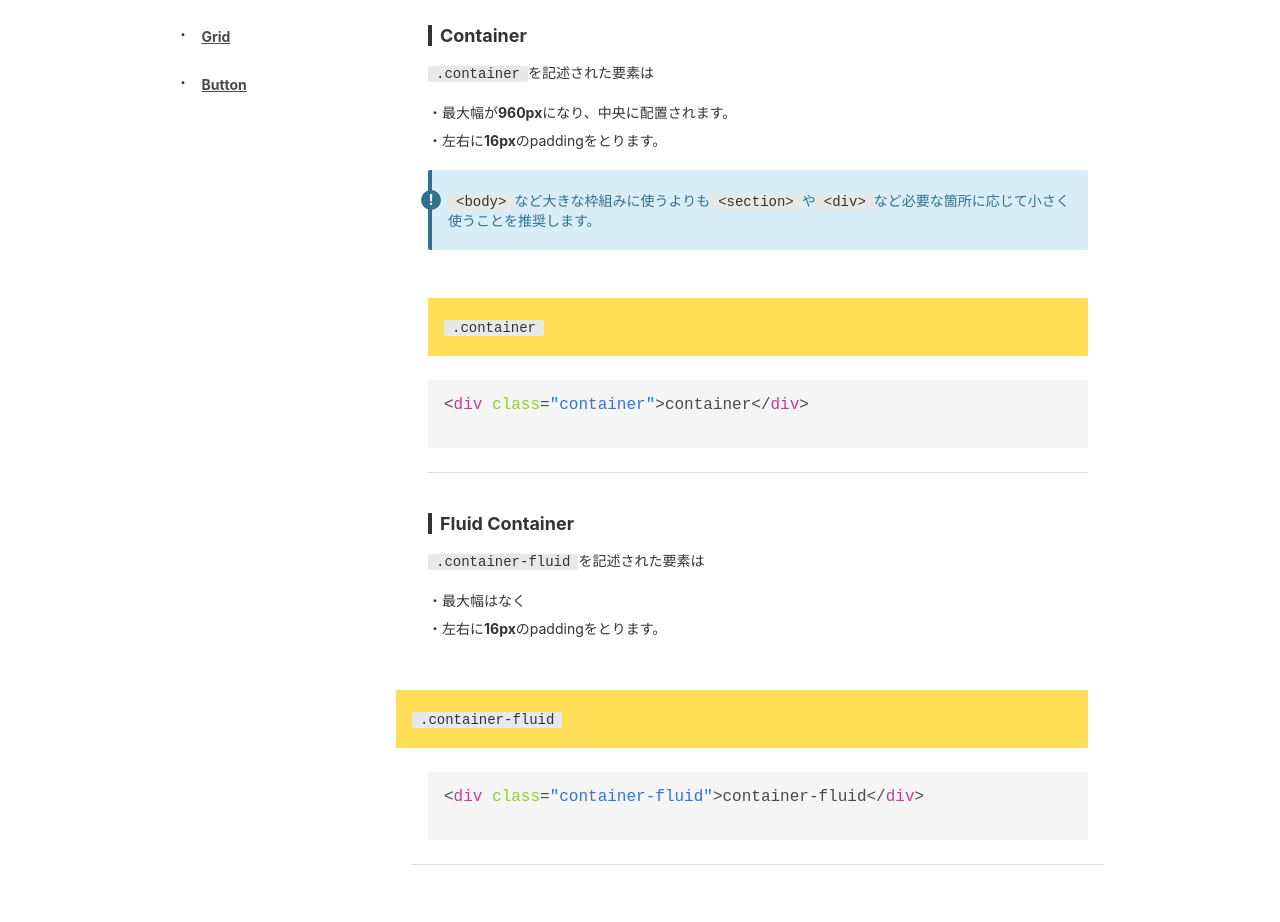
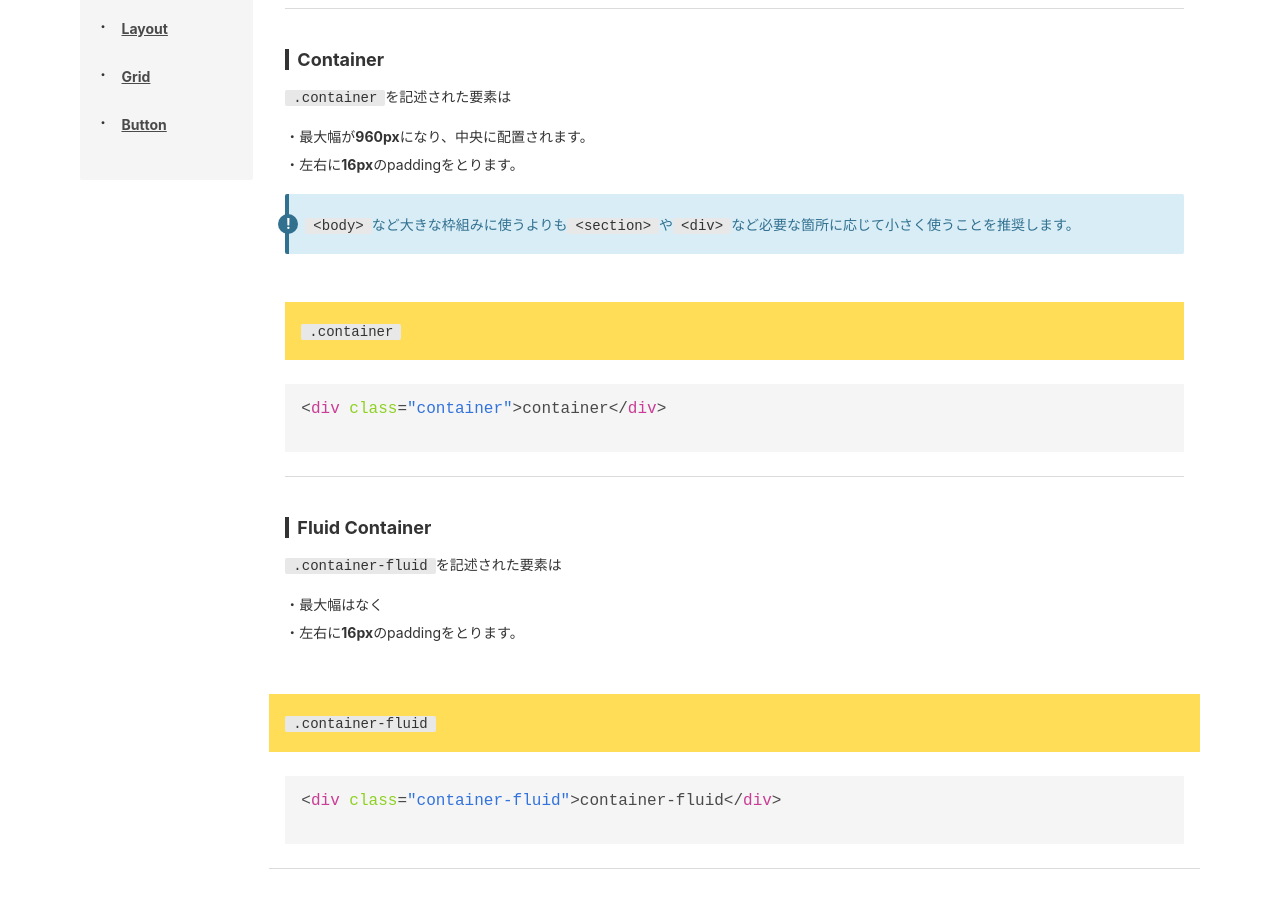
Before and after one commit to leadi/izanagi, a website: page demo/index.html in a window 1280 px wide. Shown: the part 156-1078 px from the top of the page. Drawn offline with Linux system fonts and the light colour scheme.

Commit message:
fix document, container

```diff
--- a/assets/components/_container.scss
+++ b/assets/components/_container.scss
@@ -6,9 +6,8 @@
 		margin-left: auto;
 		padding-right: 16px;
 		padding-left: 16px;
-		.container-fluid {
-			margin-right: -16px;
-			margin-left: -16px;
+		@include over($desktop) {
+			max-width: 1152px;
 		}
 	}
 	.container-fluid {
--- a/demo/css/style-docs.css
+++ b/demo/css/style-docs.css
@@ -48,7 +48,6 @@ code .class {
 }
 
 h1 {
-  margin-top: 24px;
   font-size: 20px;
 }
 
@@ -85,6 +84,11 @@ ul > li {
   margin-top: 24px;
   background-color: whitesmoke;
   color: #4a4a4a;
+}
+.demo-indexlist {
+  padding: 16px;
+  background-color: #f5f5f5;
+  border-radius: 2px;
 }
 .demo-section {
   margin-top: 40px;
--- a/demo/index.html
+++ b/demo/index.html
@@ -12,9 +12,10 @@
 	<header id="header" class="container-fluid">
 		izanagi | A Light weight css framework
 	</header><!-- /header -->
-	<div class="container">
+	<div class="container" style="margin-top:24px">
 		<div class="row">
-			<div class="col-3">
+			<aside class="col-2">
+				<div class="demo-indexlist">
 					<h1>Documentation</h1>
 					<ul>
 						<li>・<a href="#layout" class="btn btn-link">Layout</a></li>
@@ -22,7 +23,8 @@
 						<li>・<a href="#button" class="btn btn-link">Button</a></li>
 					</ul>
 				</div>
-			<div class="col-9">
+			</aside>
+			<div class="col-10">
 				<section id="layout" style="margin-top: 24px;">
 					<div class="container">
 						<h2>Layout</h2>
```
Also changed, not shown: demo/css/style.css. Lines whose indentation alone changed are shown as unchanged.
